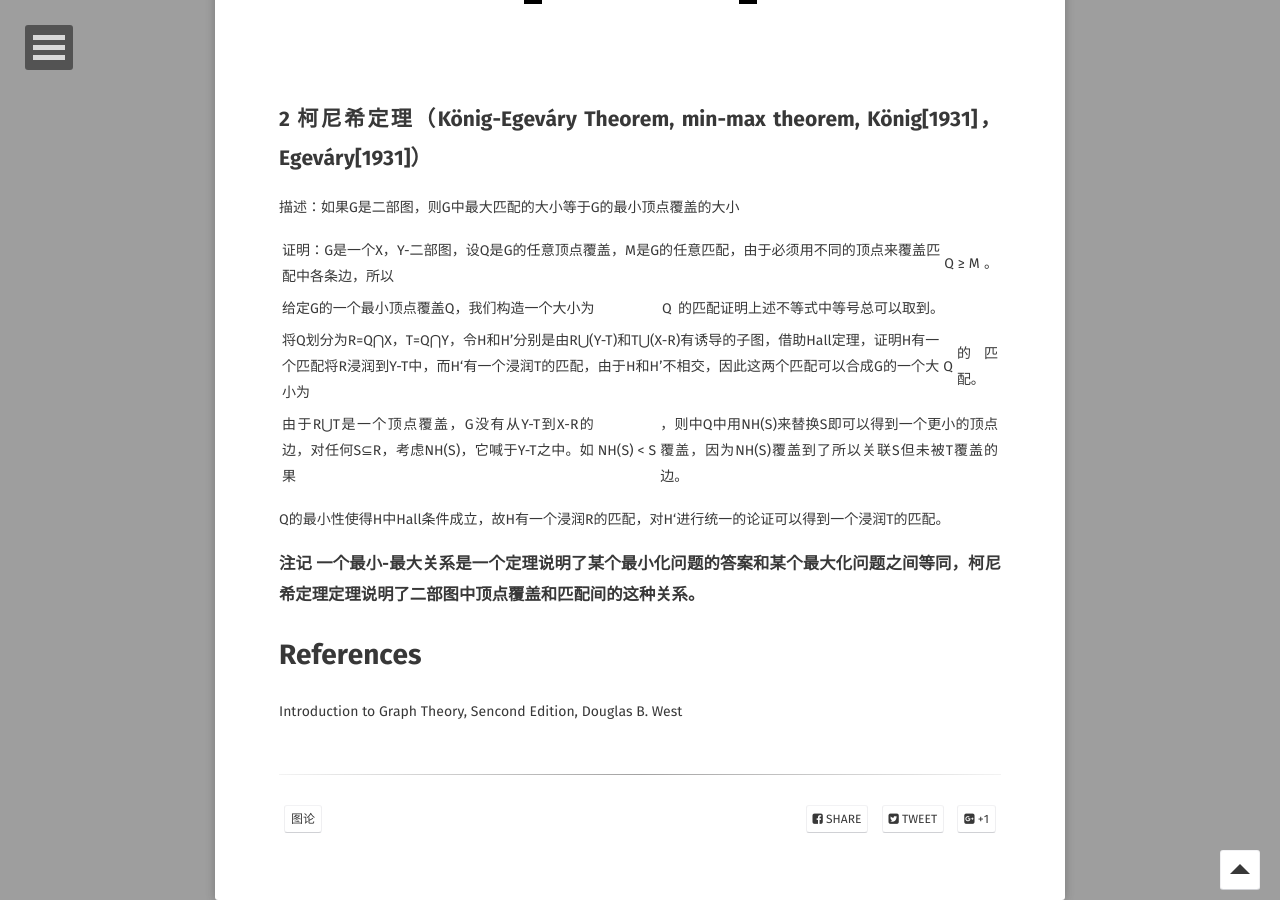
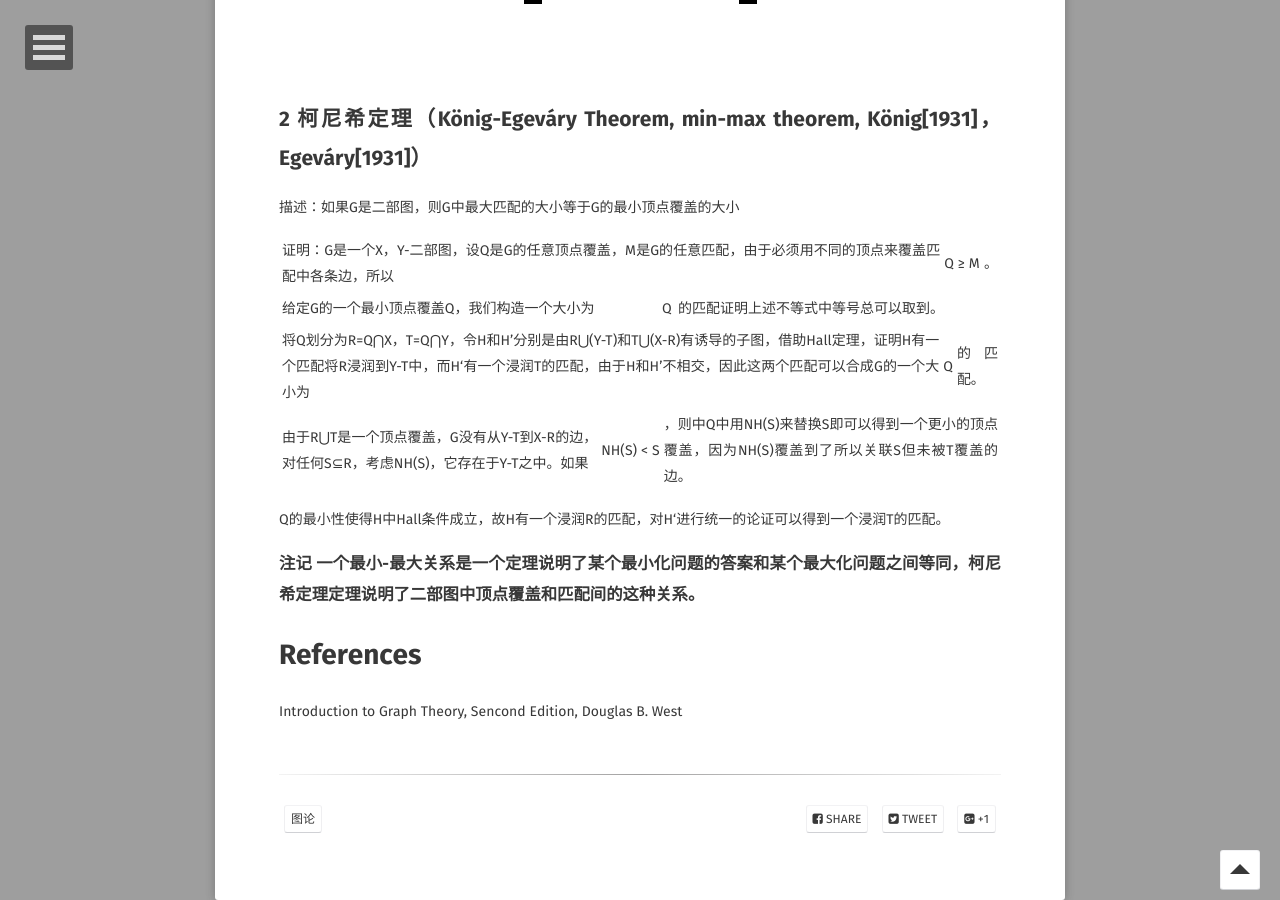
Before and after one commit to YawWQ/yawwq.github.io, a Jekyll site: the page built from _posts/2022-05-15-最小-最大定理.md, in a window 1280 px wide and 900 px high, scrolled down 1182 px. Built offline with Jekyll 4.4.1, drawn with Linux system fonts in a browser that asks for light colours; some web fonts are replaced.

Commit message:
Update 2022-05-15-最小-最大定理.md

```diff
--- a/_posts/2022-05-15-最小-最大定理.md
+++ b/_posts/2022-05-15-最小-最大定理.md
@@ -35,7 +35,7 @@ comments: false
 
 将Q划分为R=Q⋂X，T=Q⋂Y，令H和H'分别是由R⋃(Y-T)和T⋃(X-R)有诱导的子图，借助Hall定理，证明H有一个匹配将R浸润到Y-T中，而H‘有一个浸润T的匹配，由于H和H’不相交，因此这两个匹配可以合成G的一个大小为|Q|的匹配。
 
-由于R⋃T是一个顶点覆盖，G没有从Y-T到X-R的边，对任何S⊆R，考虑NH(S)，它喊于Y-T之中。如果|NH(S)|<|S|，则中Q中用NH(S)来替换S即可以得到一个更小的顶点覆盖，因为NH(S)覆盖到了所以关联S但未被T覆盖的边。
+由于R⋃T是一个顶点覆盖，G没有从Y-T到X-R的边，对任何S⊆R，考虑NH(S)，它存在于Y-T之中。如果|NH(S)|<|S|，则中Q中用NH(S)来替换S即可以得到一个更小的顶点覆盖，因为NH(S)覆盖到了所以关联S但未被T覆盖的边。
 
 Q的最小性使得H中Hall条件成立，故H有一个浸润R的匹配，对H‘进行统一的论证可以得到一个浸润T的匹配。
 
```
